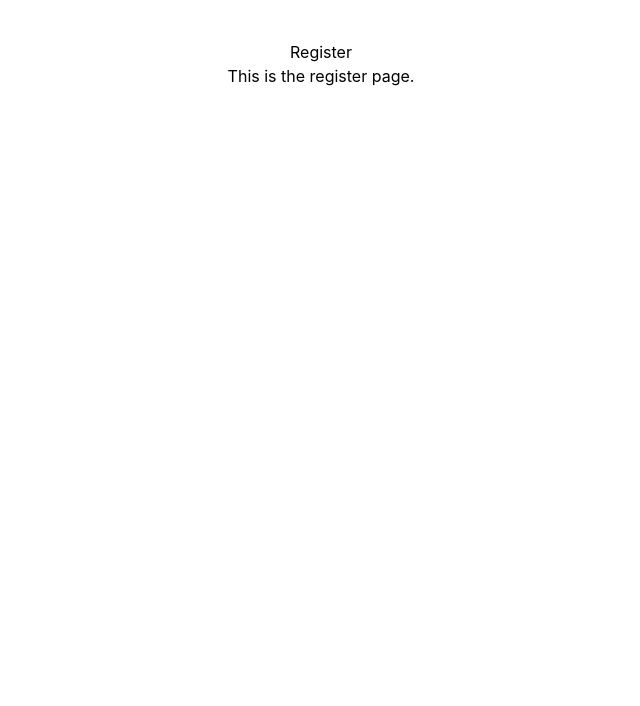
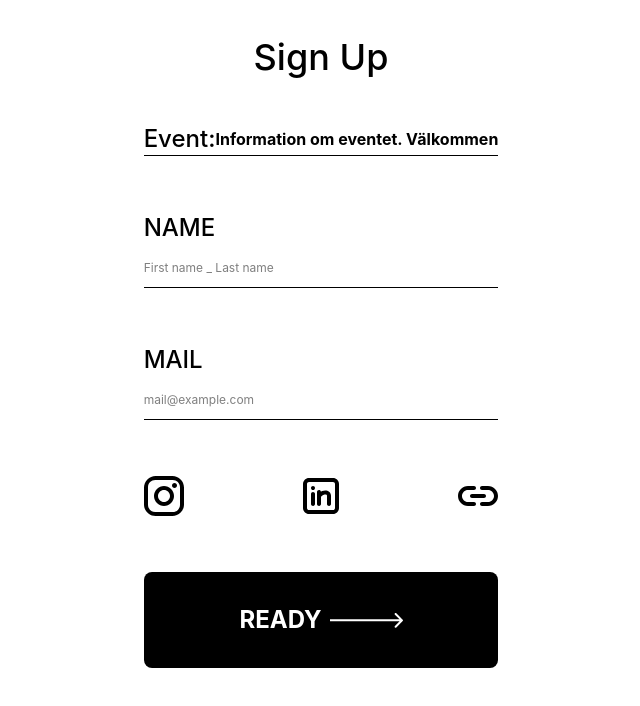
Before and after one commit to HannaJ95/mingle-tool, a React (Vite) app in the folder client/: page / in a window 1280 px wide. Shown: the top 706 px of the page, without its empty margins (319-959 px from the left). Built offline with nearby package versions, Linux system fonts and the light colour scheme.

Commit message:
Use RegisterForm in RegisterPage
Replace placeholder content with the RegisterForm component and updated header markup. Import RegisterForm, change the page heading to Sign Up, add header spacing, and render the registration form inside <main>, removing the previous placeholder paragraph.

```diff
--- a/client/src/pages/RegisterPage.jsx
+++ b/client/src/pages/RegisterPage.jsx
@@ -1,10 +1,16 @@
-import PageLayout from '../components/layout/PageLayout'
+import PageLayout from "../components/layout/PageLayout";
+import RegisterForm from "../components/registration/RegisterForm";
 
 export default function RegisterPage() {
   return (
     <PageLayout>
-      <h1>Register</h1>
-      <p>This is the register page.</p>
+      <header className="pb-12">
+        <h1 className="text-4xl font-medium leading-[35px]">Sign Up</h1>
+      </header>
+
+      <main>
+        <RegisterForm />
+      </main>
     </PageLayout>
-  )
+  );
 }
```
